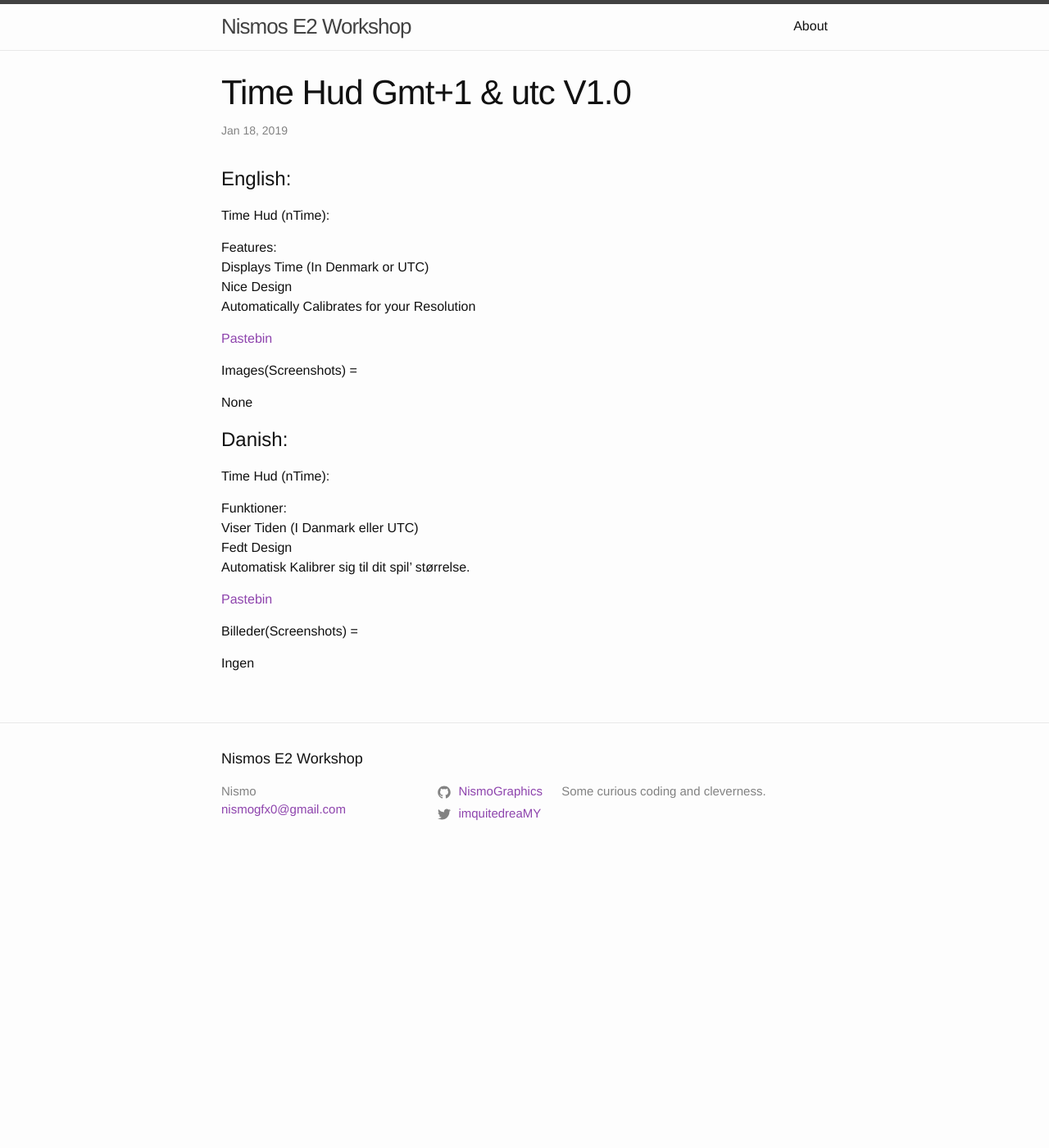
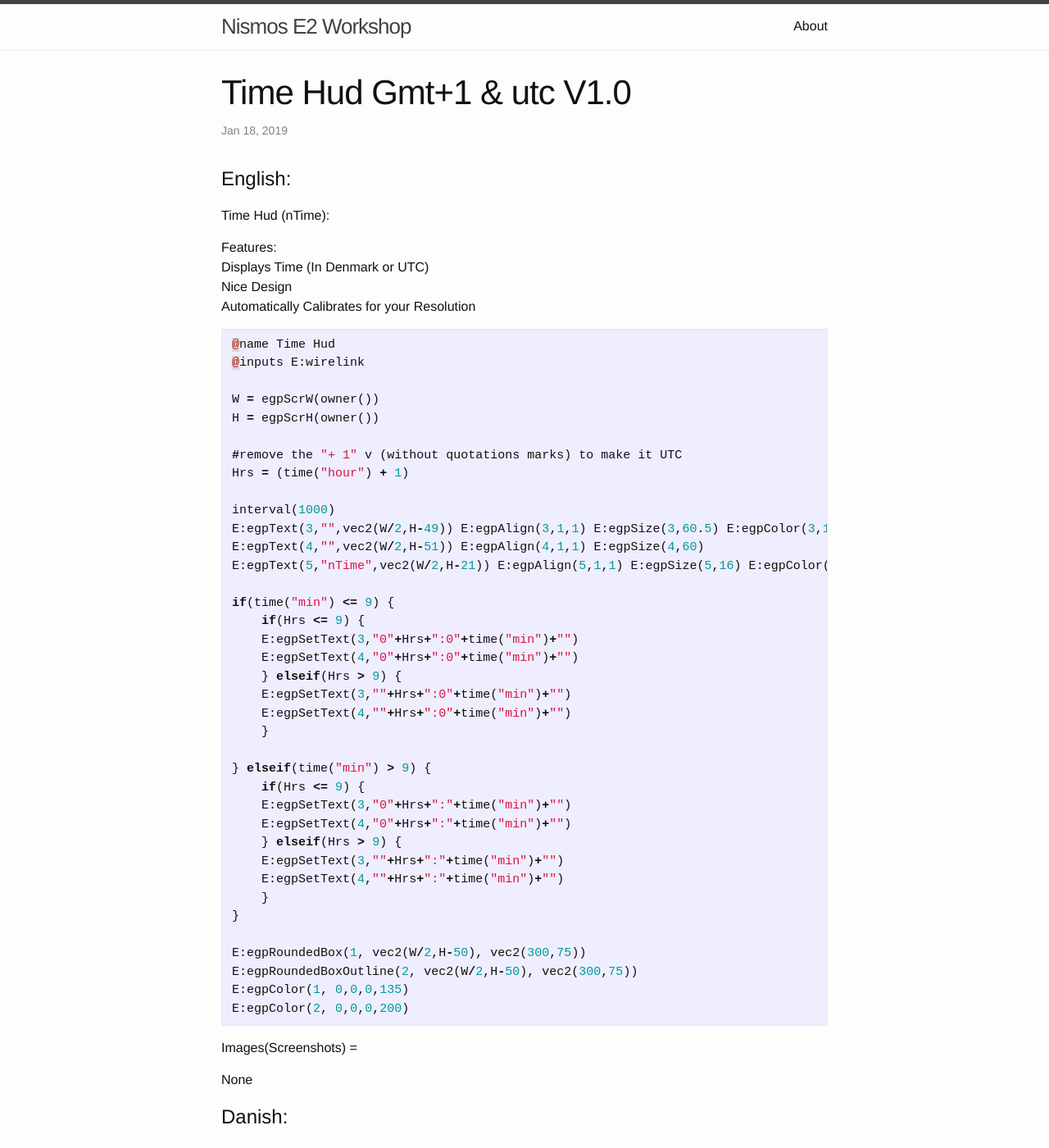
Before and after one commit to NismoGraphics/blog, a Jekyll site: the page built from _posts/2019-01-18-Time-Hud-GMT+1 & UTC-v1.0.md, in a window 1280 px wide and 1400 px high. Shown: the whole window at 82% size. Built offline with Jekyll 4.4.1, drawn with Linux system fonts in a browser that asks for light colours; some of the changed text lies outside the part shown.

Commit message:
testing lesting

````diff
--- a/_posts/2019-01-18-Time-Hud-GMT+1 & UTC-v1.0.md
+++ b/_posts/2019-01-18-Time-Hud-GMT+1 & UTC-v1.0.md
@@ -11,7 +11,47 @@ Features:
 <br>Nice Design
 <br>Automatically Calibrates for your Resolution
 
-[Pastebin][1]
+```lua
+@name Time Hud
+@inputs E:wirelink
+
+W = egpScrW(owner())
+H = egpScrH(owner())
+
+#remove the "+ 1" v (without quotations marks) to make it UTC
+Hrs = (time("hour") + 1)
+
+interval(1000)
+E:egpText(3,"",vec2(W/2,H-49)) E:egpAlign(3,1,1) E:egpSize(3,60.5) E:egpColor(3,100,100,100,200)
+E:egpText(4,"",vec2(W/2,H-51)) E:egpAlign(4,1,1) E:egpSize(4,60)
+E:egpText(5,"nTime",vec2(W/2,H-21)) E:egpAlign(5,1,1) E:egpSize(5,16) E:egpColor(5,200,200,200,85)
+
+if(time("min") <= 9) {
+    if(Hrs <= 9) {
+    E:egpSetText(3,"0"+Hrs+":0"+time("min")+"")
+    E:egpSetText(4,"0"+Hrs+":0"+time("min")+"")
+    } elseif(Hrs > 9) {
+    E:egpSetText(3,""+Hrs+":0"+time("min")+"")
+    E:egpSetText(4,""+Hrs+":0"+time("min")+"")
+    }
+
+} elseif(time("min") > 9) {
+    if(Hrs <= 9) {
+    E:egpSetText(3,"0"+Hrs+":"+time("min")+"")
+    E:egpSetText(4,"0"+Hrs+":"+time("min")+"")
+    } elseif(Hrs > 9) {
+    E:egpSetText(3,""+Hrs+":"+time("min")+"")
+    E:egpSetText(4,""+Hrs+":"+time("min")+"")
+    }
+}
+
+E:egpRoundedBox(1, vec2(W/2,H-50), vec2(300,75))
+E:egpRoundedBoxOutline(2, vec2(W/2,H-50), vec2(300,75))
+E:egpColor(1, 0,0,0,135)
+E:egpColor(2, 0,0,0,200)
+```
+
+<!-- [Pastebin][1] -->
 
 Images(Screenshots) =
 
@@ -26,7 +66,46 @@ Funktioner:
 <br>Fedt Design
 <br>Automatisk Kalibrer sig til dit spil' størrelse.
 
-[Pastebin][1]
+```lua
+@name Time Hud
+@inputs E:wirelink
+
+W = egpScrW(owner())
+H = egpScrH(owner())
+
+#remove the "+ 1" v (without quotations marks) to make it UTC
+Hrs = (time("hour") + 1)
+
+interval(1000)
+E:egpText(3,"",vec2(W/2,H-49)) E:egpAlign(3,1,1) E:egpSize(3,60.5) E:egpColor(3,100,100,100,200)
+E:egpText(4,"",vec2(W/2,H-51)) E:egpAlign(4,1,1) E:egpSize(4,60)
+E:egpText(5,"nTime",vec2(W/2,H-21)) E:egpAlign(5,1,1) E:egpSize(5,16) E:egpColor(5,200,200,200,85)
+
+if(time("min") <= 9) {
+    if(Hrs <= 9) {
+    E:egpSetText(3,"0"+Hrs+":0"+time("min")+"")
+    E:egpSetText(4,"0"+Hrs+":0"+time("min")+"")
+    } elseif(Hrs > 9) {
+    E:egpSetText(3,""+Hrs+":0"+time("min")+"")
+    E:egpSetText(4,""+Hrs+":0"+time("min")+"")
+    }
+
+} elseif(time("min") > 9) {
+    if(Hrs <= 9) {
+    E:egpSetText(3,"0"+Hrs+":"+time("min")+"")
+    E:egpSetText(4,"0"+Hrs+":"+time("min")+"")
+    } elseif(Hrs > 9) {
+    E:egpSetText(3,""+Hrs+":"+time("min")+"")
+    E:egpSetText(4,""+Hrs+":"+time("min")+"")
+    }
+}
+
+E:egpRoundedBox(1, vec2(W/2,H-50), vec2(300,75))
+E:egpRoundedBoxOutline(2, vec2(W/2,H-50), vec2(300,75))
+E:egpColor(1, 0,0,0,135)
+E:egpColor(2, 0,0,0,200)
+```
+<!-- [Pastebin][1] -->
 
 Billeder(Screenshots) =
 
````
